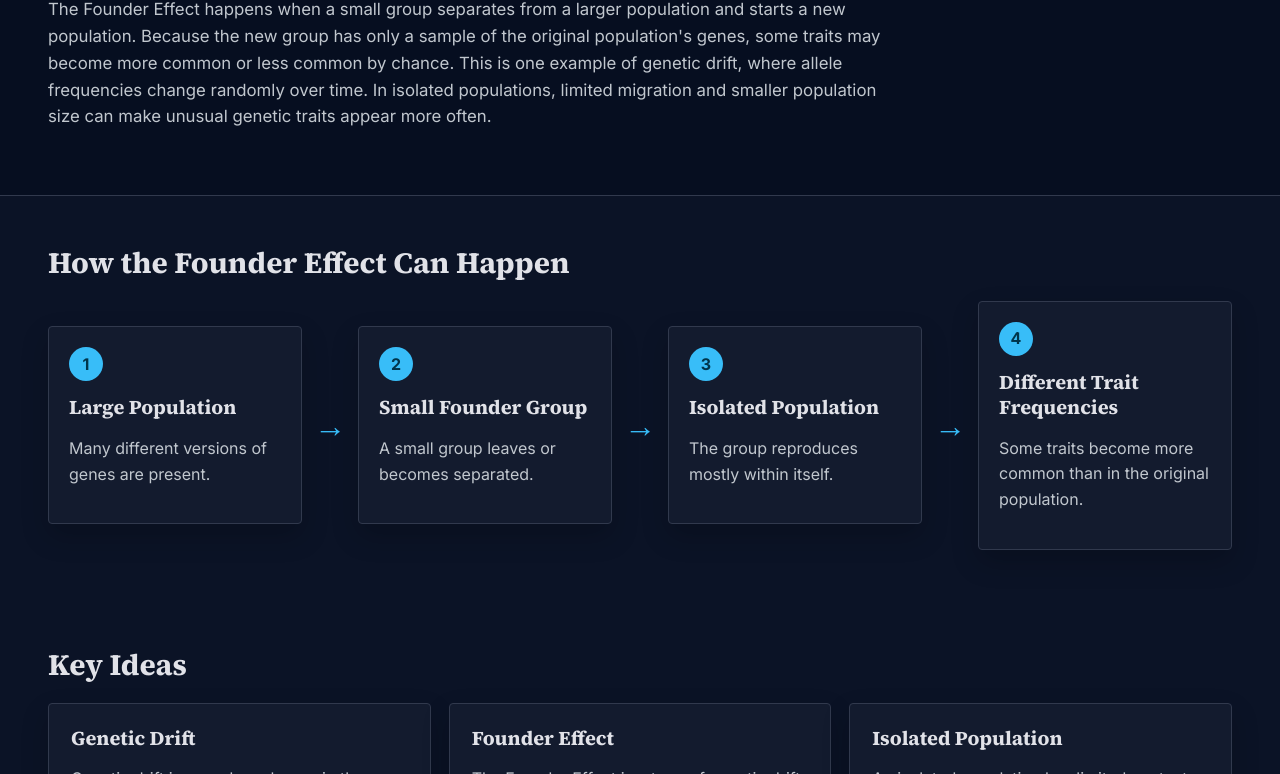
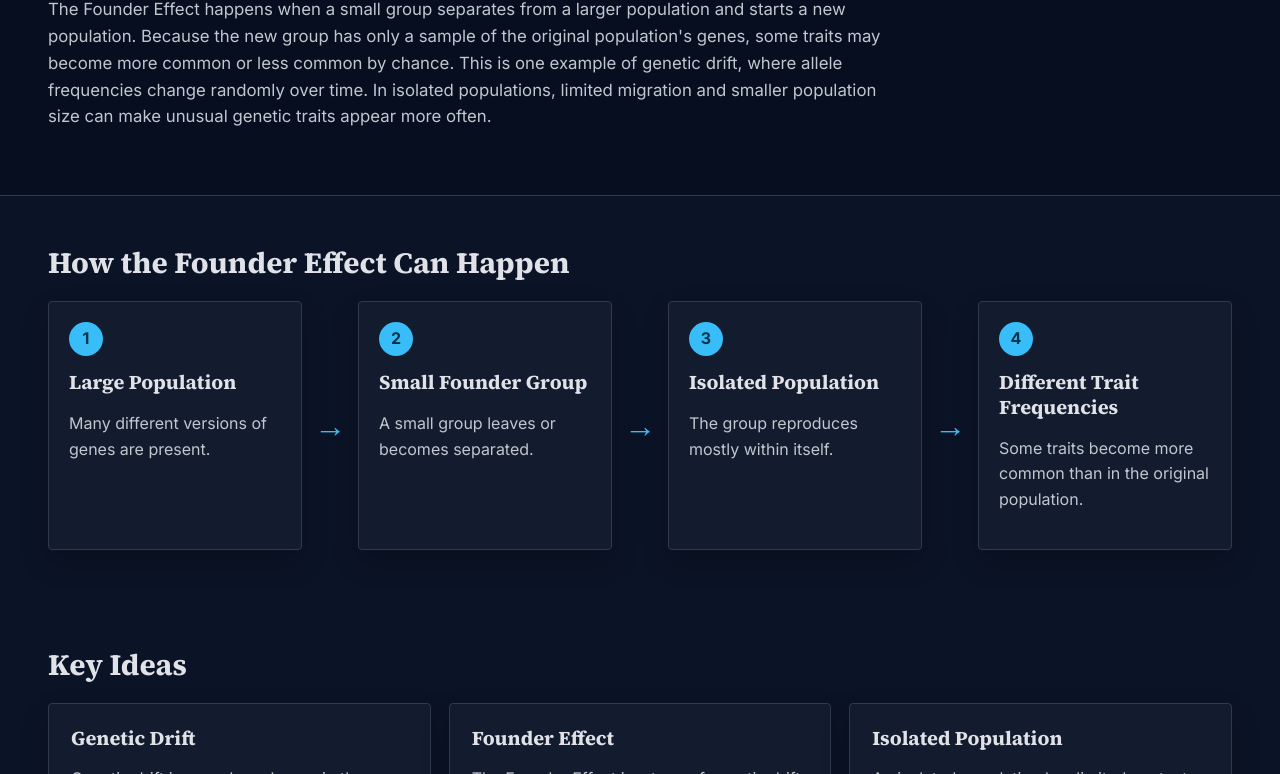
Before and after one commit to adi-varshney/ATCS-FinalProject, a plain HTML site: page index.html in a window 1280 px wide. Shown: the part 326-1100 px from the top of the page. Drawn offline with nearby package versions, Linux system fonts and the light colour scheme.

Commit message:
Equalize process card heights

```diff
--- a/styles.css
+++ b/styles.css
@@ -238,7 +238,7 @@ h3 {
 .process-diagram {
   display: grid;
   grid-template-columns: 1fr auto 1fr auto 1fr auto 1fr;
-  align-items: center;
+  align-items: stretch;
   gap: 12px;
 }
 
@@ -274,6 +274,8 @@ h3 {
 }
 
 .arrow {
+  display: flex;
+  align-items: center;
   color: var(--primary);
   font-size: 2rem;
   font-weight: 700;
```
